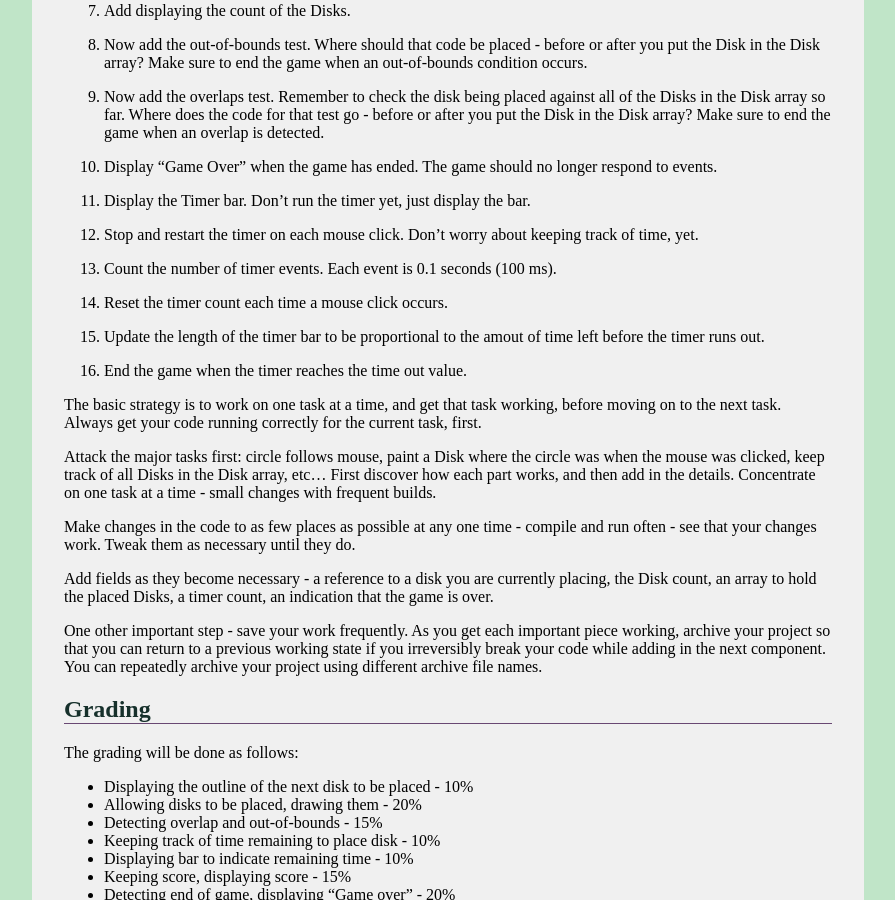
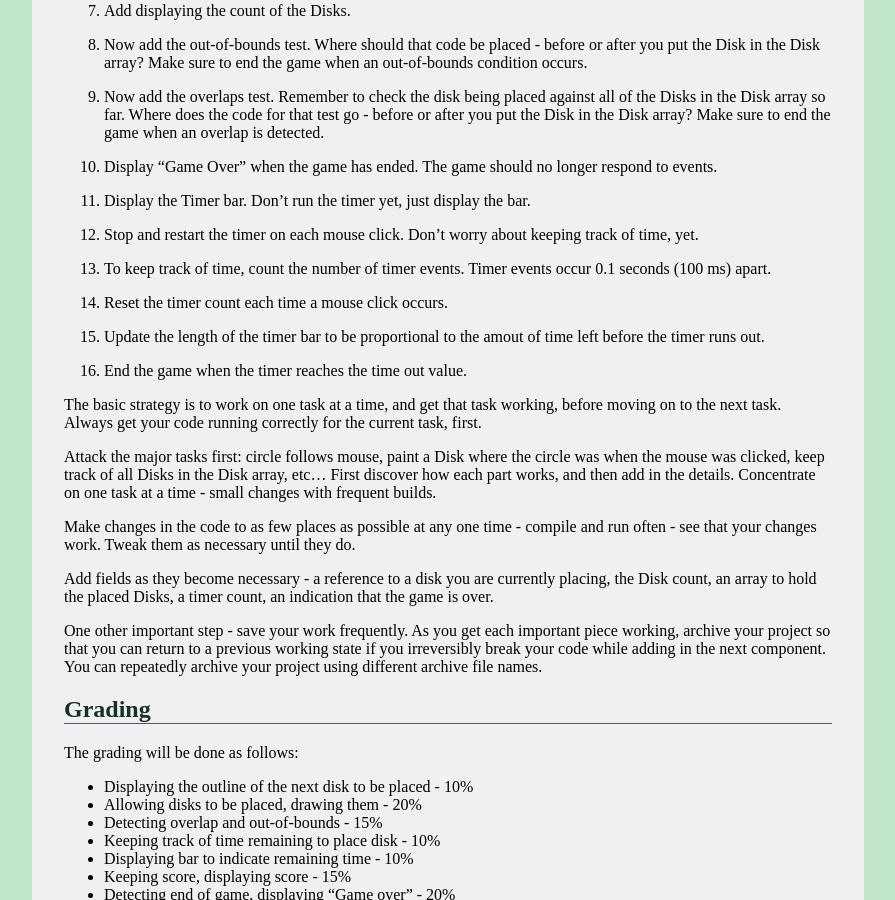
Before and after one commit to ycpcs/cs201-fall2016, a Jekyll site: the page built from assign/assign03.md, in a window 1280 px wide and 900 px high, scrolled down 6189 px. Shown: the whole window, without its empty margins (192-1087 px from the left). Built offline with Jekyll 4.4.1, drawn with Linux system fonts in a browser that asks for light colours; some web fonts are replaced.

Commit message:
edits to agile approach to Disk game

```diff
--- a/assign/assign03.md
+++ b/assign/assign03.md
@@ -248,7 +248,7 @@ How should we approach implementing this program, with all of its details?  Here
 
 1. Stop and restart the timer on each mouse click.  Don't worry about keeping track of time, yet.
 
-1. Count the number of timer events.  Each event is 0.1 seconds (100 ms).
+1. To keep track of time, count the number of timer events.  Timer events occur 0.1 seconds (100 ms) apart.
 
 1. Reset the timer count each time a mouse click occurs.
 
```
